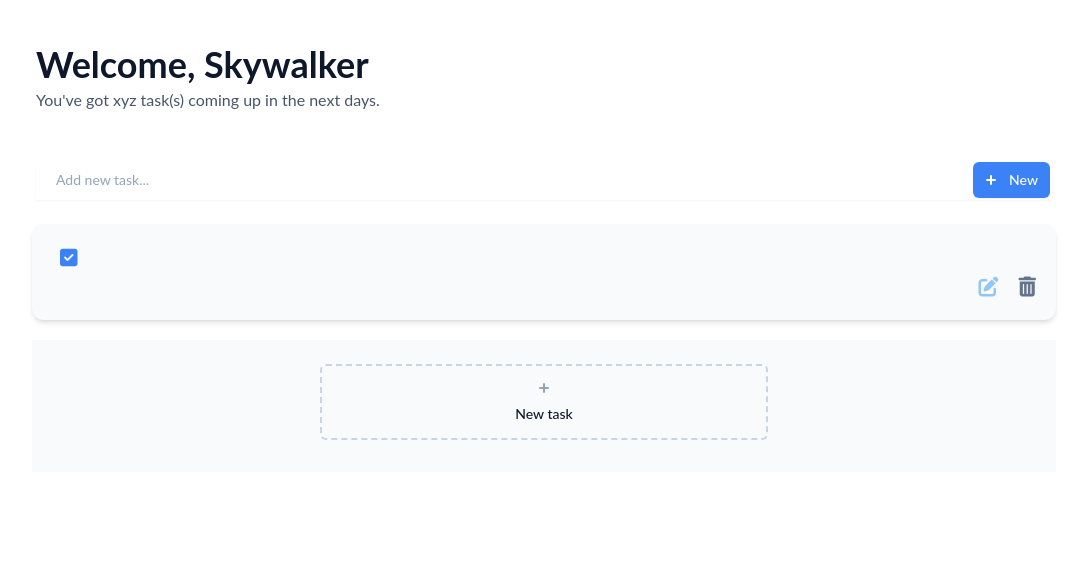
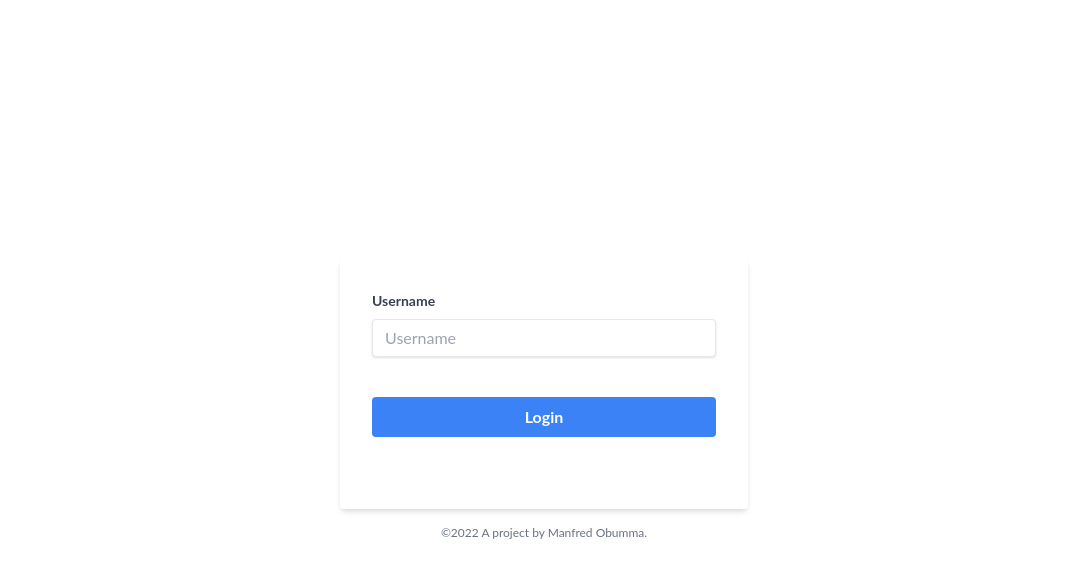
Before and after one commit to Fredobumma/Todo-list, a React (Create React App) app: page / in a window 1280 px wide. Shown: the top 578 px of the page, without its empty margins (96-1183 px from the left). Built offline with nearby package versions, Linux system fonts and the light colour scheme.

Commit message:
--feat: add routing

```diff
--- a/package.json
+++ b/package.json
@@ -9,6 +9,7 @@
     "font-awesome": "^4.7.0",
     "react": "^18.2.0",
     "react-dom": "^18.2.0",
+    "react-router-dom": "^6.4.2",
     "react-scripts": "5.0.1",
     "web-vitals": "^2.1.4"
   },
--- a/src/App.js
+++ b/src/App.js
@@ -1,8 +1,17 @@
-import { React } from "react";
+import React from "react";
+import { Routes, Route } from "react-router-dom";
 import TodoApp from "./components/todoApp";
+import TodoList from "./components/todoList";
 
 function App() {
-  return <TodoApp />;
+  return (
+    <React.Fragment>
+      <Routes>
+        <Route path="/" element={<TodoApp replace={true} />} />
+        <Route path="/todo-list" element={<TodoList replace={true} />} />
+      </Routes>
+    </React.Fragment>
+  );
 }
 
 export default App;
--- a/src/components/loginForm.jsx
+++ b/src/components/loginForm.jsx
@@ -1,12 +1,15 @@
 import React from "react";
-import Button from "./common/button";
+import { useNavigate } from "react-router-dom";
 import Copyright from "./common/copyright";
 import Input from "./common/input";
 
 const LoginForm = () => {
+  const navigate = useNavigate();
+
   return (
-    <div className="w-full max-w-md mx-5">
-      <div className="bg-white shadow-md rounded p-8 mb-4">
+    <main className="flex items-center justify-center h-screen">
+      <div className="w-full max-w-md m-auto ">
+        <div className="bg-white shadow-md rounded p-8 mb-4 mx-5">
           {/* <p>TODO</p> */}
           <form>
             <Input
@@ -14,12 +17,24 @@ const LoginForm = () => {
               title="Username"
               type="text"
               placeholder="Username"
+              autoFocus="on"
             />
-          <Button title="Login" />
+            <Input
+              className="bg-blue-500 hover:bg-blue-700 text-white font-bold py-2 px-4 rounded focus:outline-none focus:shadow-outline mx-auto w-full"
+              id="login"
+              title={null}
+              type="submit"
+              value="Login"
+              onClick={() => {
+                navigate("/todo-list", { replace: false });
+                navigate(0);
+              }}
+            />
           </form>
         </div>
         <Copyright />
       </div>
+    </main>
   );
 };
 
--- a/src/components/todoApp.jsx
+++ b/src/components/todoApp.jsx
@@ -1,18 +1,9 @@
 import React from "react";
-// import LoginForm from "./loginForm";
-import TodoList from "./todoList";
+import LoginForm from "./loginForm";
 
 const TodoApp = () => {
   // const [username, setUsername] = useState("");
-
-  return (
-    <React.Fragment>
-      {/* <main className="flex items-center justify-center h-screen"> */}
-      {/* <LoginForm /> */}
-      <TodoList />
-      {/* </main> */}
-    </React.Fragment>
-  );
+  return <LoginForm />;
 };
 
 export default TodoApp;
--- a/src/index.js
+++ b/src/index.js
@@ -1,5 +1,6 @@
 import React from "react";
 import ReactDOM from "react-dom/client";
+import { BrowserRouter } from "react-router-dom";
 import App from "./App";
 import reportWebVitals from "./reportWebVitals";
 import "./index.css";
@@ -8,7 +9,9 @@ import "font-awesome/css/font-awesome.css";
 const root = ReactDOM.createRoot(document.getElementById("root"));
 root.render(
   <React.StrictMode>
-    <App />
+    <BrowserRouter>
+      <App />
+    </BrowserRouter>
   </React.StrictMode>
 );
 
```
Also changed, not shown: 1 other file (tests, documents, lock files or other folders). Lines whose indentation alone changed are shown as unchanged.
